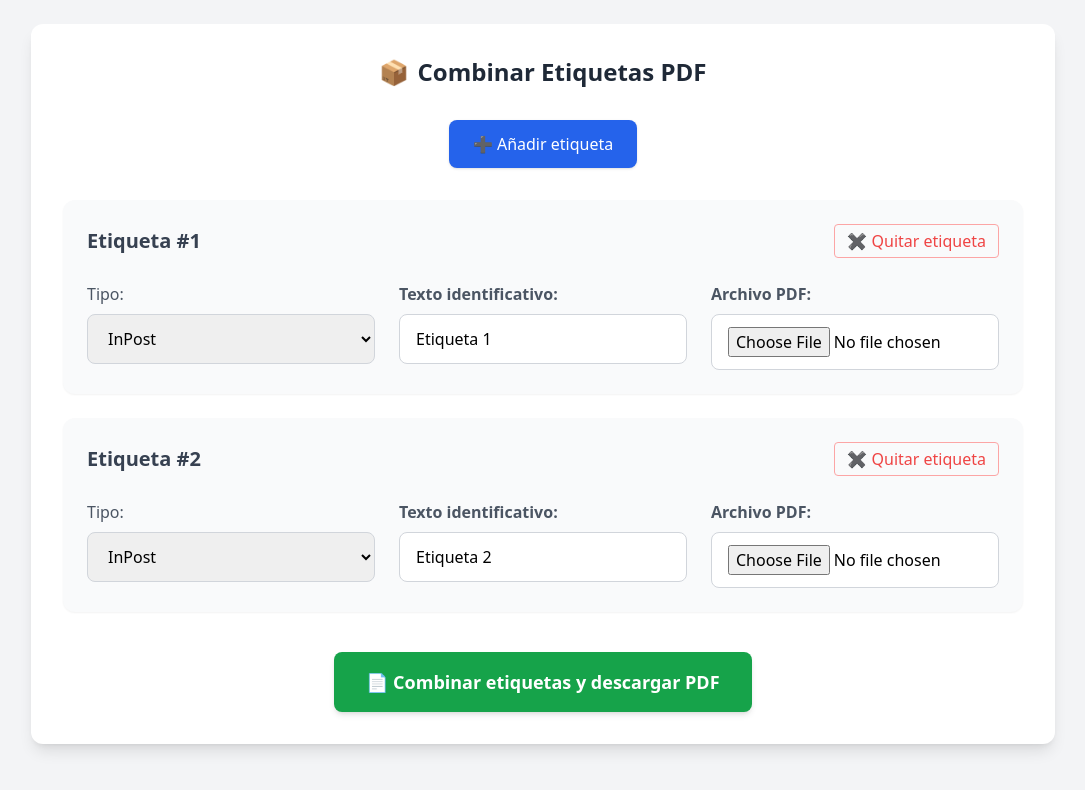
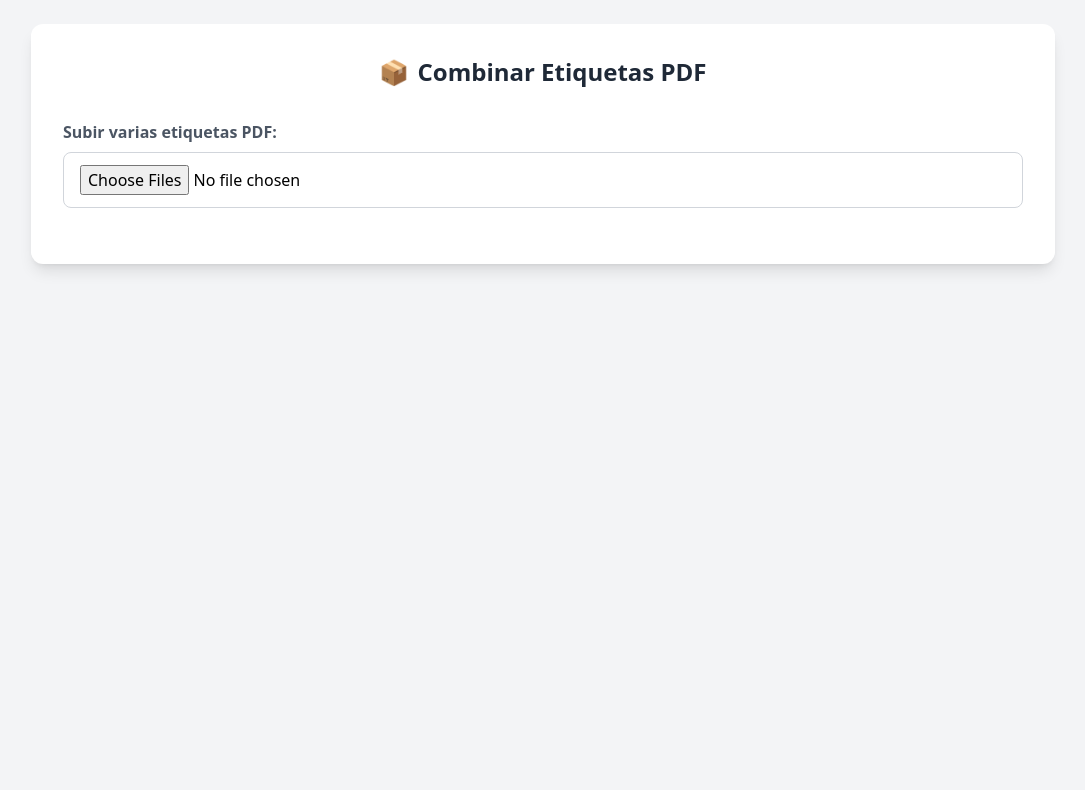
Before and after one commit to PabloMoraledAlvarez/vinted-label-combiner, a React (Vite) app in the folder frontEnd/: page / in a window 1280 px wide. Shown: the top 790 px of the page, without its empty margins (97-1182 px from the left). Built offline with nearby package versions, Linux system fonts and the light colour scheme.

Commit message:
combinaretiquetas_1.2

```diff
--- a/frontEnd/src/App.jsx
+++ b/frontEnd/src/App.jsx
@@ -5,68 +5,31 @@ import axios from "axios";
 import { saveAs } from "file-saver";
 
 export default function EtiquetaCombiner() {
-  const [etiquetas, setEtiquetas] = useState([
-    { tipo: "inpost", archivo: null, texto: "Etiqueta 1" },
-    { tipo: "inpost", archivo: null, texto: "Etiqueta 2" }
-  ]);
   const [combinando, setCombinando] = useState(false);
-
-  const handleAddEtiqueta = () => {
-    setEtiquetas([
-      ...etiquetas,
-      { tipo: "inpost", archivo: null, texto: "" }
-    ]);
-  };
-
-  const handleChangeTipo = (index, tipo) => {
-    const nuevas = [...etiquetas];
-    nuevas[index].tipo = tipo;
-    setEtiquetas(nuevas);
-  };
-
-  const handleChangeArchivo = (index, archivo) => {
-    const nuevas = [...etiquetas];
-    nuevas[index].archivo = archivo;
-    setEtiquetas(nuevas);
-  };
-
-  const handleChangeTexto = (index, texto) => {
-    const nuevas = [...etiquetas];
-    nuevas[index].texto = texto;
-    setEtiquetas(nuevas);
-  };
-
-  const handleEliminarEtiqueta = (index) => {
-    const nuevas = etiquetas.filter((_, i) => i !== index);
-    setEtiquetas(nuevas);
-  };
+  const [etiquetas, setEtiquetas] = useState([]);
 
   const handleCombinar = async () => {
-  const etiquetasConArchivo = etiquetas.filter(e => e.archivo);
-
-  if (etiquetasConArchivo.length < 2) {
-    alert("Debes añadir al menos dos etiquetas con archivo PDF para combinarlas.");
+    if (etiquetas.length < 2) {
+      alert("Debes añadir al menos dos etiquetas para combinarlas.");
       return;
     }
 
+    const formData = new FormData();
+    etiquetas.forEach(({ archivo, tipo, texto }) => {
+      formData.append("etiquetas", archivo);
+      formData.append("tipos", tipo);
+      formData.append("textos", texto);
+    });
+
     setCombinando(true);
     try {
-    const formData = new FormData();
-    etiquetasConArchivo.forEach((etiqueta) => {
-      formData.append("etiquetas", etiqueta.archivo);
-      formData.append("textos", etiqueta.texto);
-      formData.append("tipos", etiqueta.tipo);
-    });
-
       const API_BASE_URL = import.meta.env.DEV
         ? "http://localhost:5000"
         : "https://combinaretiquetasbackend.onrender.com";
 
-    const response = await axios.post(
-      `${API_BASE_URL}/combinar`,
-      formData,
-      { responseType: "blob" }
-    );
+      const response = await axios.post(`${API_BASE_URL}/combinar`, formData, {
+        responseType: "blob",
+      });
 
       const blob = new Blob([response.data], { type: "application/pdf" });
       saveAs(blob, "etiquetas_combinadas.pdf");
@@ -77,7 +40,6 @@ export default function EtiquetaCombiner() {
       setCombinando(false);
     }
   };
-
 
   return (
     <div className="bg-gray-100 min-h-screen p-6">
@@ -95,78 +57,78 @@ export default function EtiquetaCombiner() {
           <span role="text" aria-label="package">📦</span> Combinar Etiquetas PDF
         </h1>
 
-        <div className="mb-8 text-center">
-          <button
-            onClick={handleAddEtiqueta}
-            className="bg-blue-600 hover:bg-blue-700 text-white px-6 py-3 rounded-lg shadow"
-          >
-            ➕ Añadir etiqueta
-          </button>
+        {/* Subida múltiple */}
+        <div className="mb-6">
+          <label className="block text-base font-semibold text-gray-600 mb-2">
+            Subir varias etiquetas PDF:
+          </label>
+          <input
+            type="file"
+            accept="application/pdf"
+            multiple
+            onChange={(e) => {
+              const nuevos = Array.from(e.target.files).map((archivo) => ({
+                archivo,
+                tipo: "inpost",
+                texto: "",
+              }));
+              setEtiquetas(nuevos);
+            }}
+            className="w-full border border-gray-300 rounded-lg px-4 py-3 text-base bg-white"
+          />
         </div>
 
-        <div className="space-y-6">
+        {/* Lista de archivos + select + texto */}
+        {etiquetas.length > 0 && (
+          <div className="space-y-4 mt-6">
             {etiquetas.map((etiqueta, i) => (
               <div
                 key={i}
-              className="rounded-xl p-6 bg-gray-50 shadow-sm space-y-6"
+                className="flex flex-col md:flex-row gap-4 items-start md:items-center border rounded-lg p-4 bg-gray-50"
               >
-              <div className="flex justify-between items-center">
-                <h2 className="text-xl font-bold text-gray-700">
-                  Etiqueta #{i + 1}
-                </h2>
-                <button
-                  onClick={() => handleEliminarEtiqueta(i)}
-                  className="text-red-500 hover:text-red-700 text-base font-medium border border-red-300 px-3 py-1 rounded"
-                  title="Eliminar"
-                >
-                  ✖️ Quitar etiqueta
-                </button>
-              </div>
+                <span className="flex-1 text-gray-800 truncate font-medium">
+                  📄 {etiqueta.archivo.name}
+                </span>
 
-              <div className="flex flex-wrap md:flex-nowrap gap-6">
-                <div className="flex-1 min-w-[200px]">
-                  <label className="block text-base text-gray-600 mb-2">
-                    Tipo:
-                  </label>
                 <select
                   value={etiqueta.tipo}
-                    onChange={(e) => handleChangeTipo(i, e.target.value)}
-                    className="w-full border border-gray-300 rounded-lg px-4 py-3 text-base focus:outline-none focus:ring-2 focus:ring-blue-500"
+                  onChange={(e) => {
+                    const nuevas = [...etiquetas];
+                    nuevas[i].tipo = e.target.value;
+                    setEtiquetas(nuevas);
+                  }}
+                  className="border border-gray-300 rounded px-3 py-2"
                 >
                   <option value="inpost">InPost</option>
                   <option value="ups">UPS</option>
                 </select>
-                </div>
 
-                <div className="flex-1 min-w-[200px]">
-                  <label className="block text-base font-semibold text-gray-600 mb-2">
-                    Texto identificativo:
-                  </label>
                 <input
                   type="text"
+                  placeholder="Texto identificativo (opcional)"
                   value={etiqueta.texto}
-                    onChange={(e) => handleChangeTexto(i, e.target.value)}
-                    className="w-full border border-gray-300 rounded-lg px-4 py-3 text-base focus:outline-none focus:ring-2 focus:ring-blue-500"
-                    placeholder="Ej: Nombre del artículo"
+                  onChange={(e) => {
+                    const nuevas = [...etiquetas];
+                    nuevas[i].texto = e.target.value;
+                    setEtiquetas(nuevas);
+                  }}
+                  className="border border-gray-300 rounded px-3 py-2 w-full md:w-1/3"
                 />
-                </div>
 
-                <div className="flex-1 min-w-[200px]">
-                  <label className="block text-base font-semibold text-gray-600 mb-2">
-                    Archivo PDF:
-                  </label>
-                  <input
-                    type="file"
-                    accept="application/pdf"
-                    onChange={(e) => handleChangeArchivo(i, e.target.files[0])}
-                    className="w-full border border-gray-300 rounded-lg px-4 py-3 text-base bg-white"
-                  />
-                </div>
-              </div>
+                {/* ✅ Botón de eliminar */}
+                <button
+                  onClick={() => handleEliminarEtiqueta(i)}
+                  className="text-red-500 hover:text-red-700 font-semibold border border-red-300 px-3 py-1 rounded ml-2"
+                  title="Eliminar esta etiqueta"
+                >
+                  Quitar etiqueta
+                </button>
               </div>
             ))}
           </div>
+        )}
 
+        {/* Botón combinar */}
         {etiquetas.length > 0 && (
           <div className="mt-10 text-center">
             <button
```
Also changed, not shown: 2 other files (tests, documents, lock files or other folders). Lines whose indentation alone changed are shown as unchanged.
